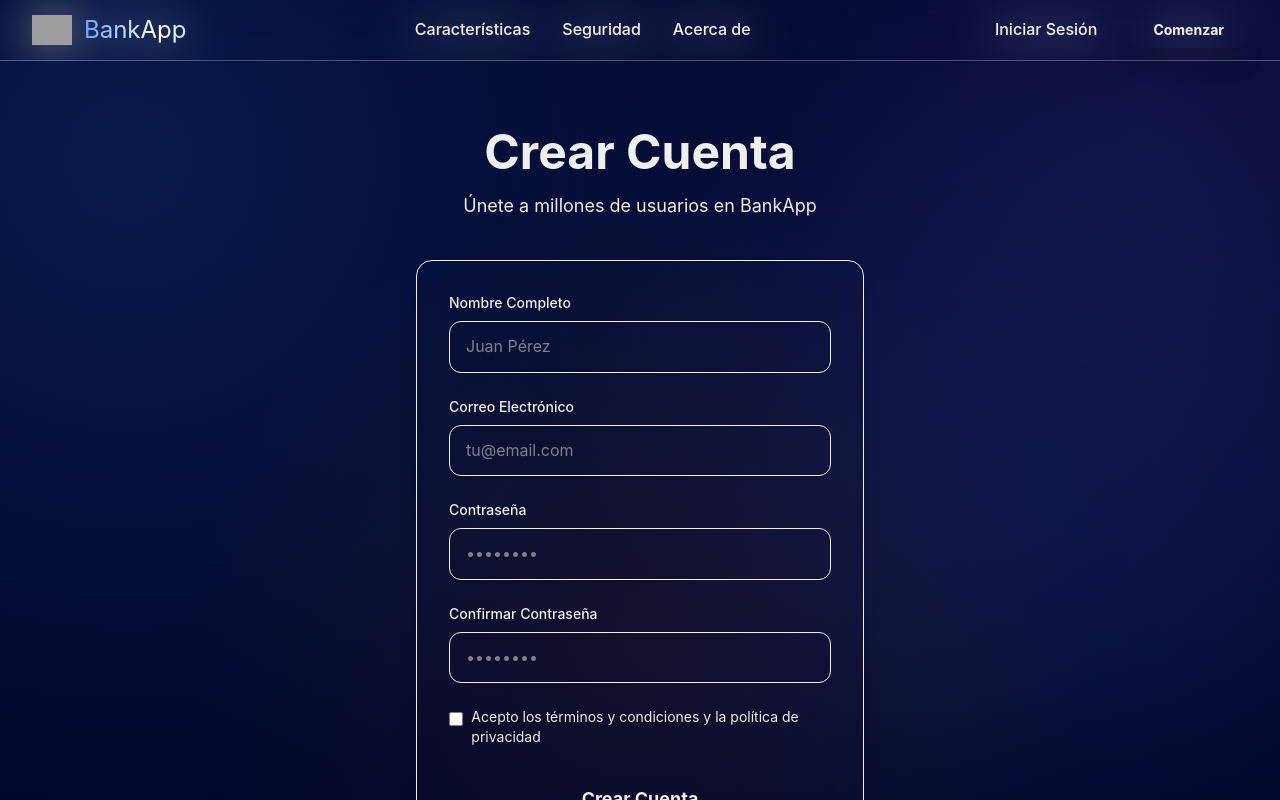
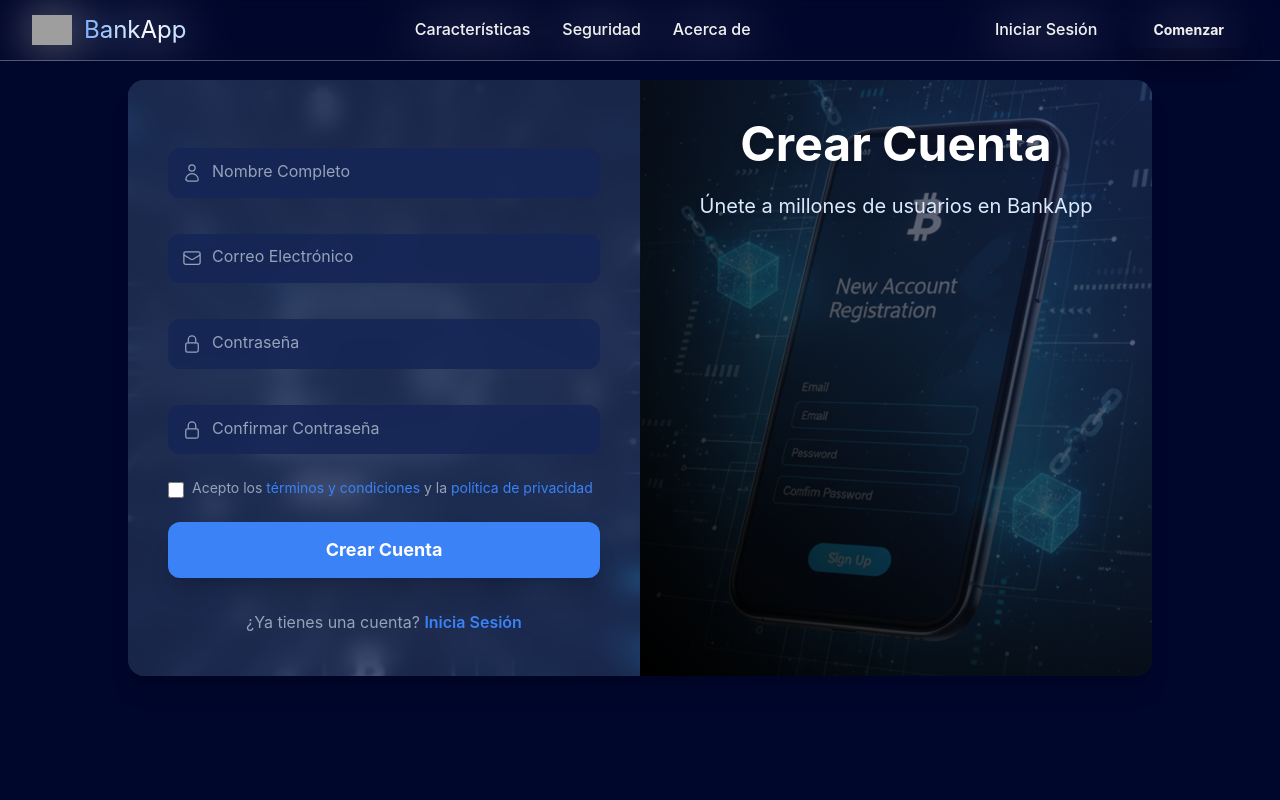
Before and after one commit to Juliorivasz/Bankapp, a React (Vite) app in the folder frontend/: page /register in a window 1280 px wide. Shown: the top 800 px of the page. Built offline with nearby package versions, Linux system fonts and the light colour scheme; grey boxes are pictures that could not be loaded.

Commit message:
changed desing

```diff
--- a/frontend/src/pages/Login-page.tsx
+++ b/frontend/src/pages/Login-page.tsx
@@ -2,14 +2,73 @@
 
 import type React from "react"
 import { Link } from "react-router-dom"
-import { motion } from "framer-motion"
-import { useState } from "react"
+import { AnimatePresence, motion } from "framer-motion"
+import { useMemo, useState } from "react"
 import Navbar from "../components/layout/Navbar"
-import fondoLogin from "/fondo_wallet.webp" // Asegúrate de que esta ruta sea correcta
+import fondoLogin from "/fondo_wallet.webp"
+
+function ValidationItem({ text, valid }: { text: string; valid: boolean }) {
+  return (
+    <motion.div
+      layout
+      initial={{ opacity: 0, x: -10 }}
+      animate={{ opacity: 1, x: 0 }}
+      className={`flex items-center gap-2 text-sm ${
+        valid ? "text-green-400" : "text-[var(--color-muted-foreground)]"
+      }`}
+    >
+      <div
+        className={`w-2 h-2 rounded-full ${
+          valid ? "bg-green-500" : "bg-red-500"
+        }`}
+      />
+      {text}
+    </motion.div>
+  )
+}
 
 export default function LoginPage() {
+  const classInputForm = `peer
+    w-full pl-11 pr-4 py-3
+    bg-blue-950/90 focus:bg-[var(--color-input)]
+    rounded-xl focus:outline-none transition-all`
+
+  const classLabelForm = `
+  absolute
+  text-[var(--color-muted-foreground)]
+  transition-all duration-300
+  transform
+  pointer-events-none
+
+  left-11 top-1/2 scale-100
+
+  peer-focus:top-0
+  peer-focus:left-0
+  peer-focus:scale-100
+  peer-focus:text-sm
+  peer-focus:font-medium
+  peer-focus:text-[var(--color-foreground)]
+
+  peer-[:not(:placeholder-shown)]:top-0
+  peer-[:not(:placeholder-shown)]:left-0
+  peer-[:not(:placeholder-shown)]:scale-100
+  peer-[:not(:placeholder-shown)]:text-sm
+  peer-[:not(:placeholder-shown)]:font-medium
+  peer-[:not(:placeholder-shown)]:text-[var(--color-foreground)]
+  `;
   const [email, setEmail] = useState("")
   const [password, setPassword] = useState("")
+  const [showPasswordChecks, setShowPasswordChecks] = useState(false)
+
+  const validationChecks = useMemo(() => {
+    return [
+      { text: "Mínimo 6 caracteres", valid: password.length >= 6 },
+      { text: "Una mayúscula (A-Z)", valid: /[A-Z]/.test(password) },
+      { text: "Una minúscula (a-z)", valid: /[a-z]/.test(password) },
+      { text: "Un número (0-9)", valid: /[0-9]/.test(password) },
+      { text: "Un carácter especial (!@#...)", valid: /[^A-Za-z0-9]/.test(password) },
+    ]
+  }, [password])
 
   const handleSubmit = (e: React.FormEvent) => {
     e.preventDefault()
@@ -49,7 +108,7 @@
 
                   {/* Icono (sin cambios) */}
                   <div className="absolute inset-y-0 left-0 pl-3.5 flex items-center pointer-events-none z-10 top-7"> {/* 2. Ajustamos 'top' */}
-                    <EmailIcon className="w-5 h-5 text-[var(--color-primary)]" />
+                    <EmailIcon className="w-5 h-5 text-[var(--color-muted-foreground)]" />
                   </div>
 
                   {/* Input (con 'peer') */}
@@ -58,102 +117,36 @@
                     type="email"
                     value={email}
                     onChange={(e) => setEmail(e.target.value)}
-                    className="
-                      peer
-                      w-full pl-11 pr-4 py-3
-                      bg-blue-950/90 focus:bg-[var(--color-input)]
-                      rounded-xl focus:outline-none transition-all
-                    "
-                    placeholder=" " /* <-- Placeholder de espacio (¡obligatorio!) */
+                    className={classInputForm}
+                    placeholder=" "
                     required
                   />
 
                   {/* Label Flotante */}
                   <label
                     htmlFor="email"
-                    className="
-                      absolute
-                      text-[var(--color-muted-foreground)]
-                      transition-all duration-300
-                      transform
-                      pointer-events-none
-
-                      /* 3. Posición por defecto (en el medio, como placeholder) */
-                      left-11 top-1/2 scale-100
-
-                      /* 4. Posición 'flotando' (¡FUERA y ARRIBA!) */
-                      peer-focus:top-0
-                      peer-focus:left-0
-                      peer-focus:scale-100
-                      peer-focus:text-sm
-                      peer-focus:font-medium
-                      peer-focus:text-[var(--color-foreground)]
-
-                      peer-[:not(:placeholder-shown)]:top-0
-                      peer-[:not(:placeholder-shown)]:left-0
-                      peer-[:not(:placeholder-shown)]:scale-100
-                      peer-[:not(:placeholder-shown)]:text-sm
-                      peer-[:not(:placeholder-shown)]:font-medium
-                      peer-[:not(:placeholder-shown)]:text-[var(--color-foreground)]
-                    "
+                    className={classLabelForm}
                   >
                     Correo Electrónico
                   </label>
                 </div>
 
                 {/* --- CAMPO DE CONTRASEÑA --- */}
-                <div className="relative pt-7 mb-[3rem]"> {/* 1. AÑADIMOS PADDING SUPERIOR AL CONTENEDOR */}
-
-                  {/* Icono (ajustado con 'top-7') */}
+                <div className="relative pt-7 mb-6">
                   <div className="absolute inset-y-0 left-0 pl-3.5 flex items-center pointer-events-none z-10 top-7">
-                    <LockIcon className="w-5 h-5 text-[var(--color-primary)]" />
+                    <LockIcon className="w-5 h-5 text-[var(--color-muted-foreground)]" />
                   </div>
-
-                  {/* Input (con 'peer') */}
                   <input
                     id="password"
                     type="password"
                     value={password}
                     onChange={(e) => setPassword(e.target.value)}
-                    className="
-                      peer
-                      w-full pl-11 pr-4 py-3
-                      bg-blue-950/90 focus:bg-[var(--color-input)]
-                      rounded-xl focus:outline-none transition-all
-                    "
-                    placeholder=" " /* <-- Placeholder de espacio */
+                    onFocus={() => setShowPasswordChecks(true)}
+                    className={classInputForm}
+                    placeholder=" "
                     required
                   />
-
-                  {/* Label Flotante */}
-                  <label
-                    htmlFor="password"
-                    className="
-                      absolute
-                      text-[var(--color-muted-foreground)]
-                      transition-all duration-300
-                      transform
-                      pointer-events-none
-
-                      /* Posición por defecto */
-                      left-11 top-1/2 scale-100
-
-                      /* Posición 'flotando' (FUERA y ARRIBA) */
-                      peer-focus:top-0
-                      peer-focus:left-0
-                      peer-focus:scale-100
-                      peer-focus:text-sm
-                      peer-focus:font-medium
-                      peer-focus:text-[var(--color-foreground)]
-
-                      peer-[:not(:placeholder-shown)]:top-0
-                      peer-[:not(:placeholder-shown)]:left-0
-                      peer-[:not(:placeholder-shown)]:scale-100
-                      peer-[:not(:placeholder-shown)]:text-sm
-                      peer-[:not(:placeholder-shown)]:font-medium
-                      peer-[:not(:placeholder-shown)]:text-[var(--color-foreground)]
-                    "
-                  >
+                  <label htmlFor="password" className={classLabelForm}>
                     Contraseña
                   </label>
                 </div>
@@ -170,7 +163,7 @@
 
                 <button
                   type="submit"
-                  className="w-full bg-[var(--color-button)] text-primary-foreground py-3.5 rounded-xl font-bold text-lg hover:bg-primary/90 transition-all hover:scale-[1.02] shadow-xl"
+                  className="w-full cursor-pointer bg-[var(--color-button)] text-primary-foreground py-3.5 rounded-xl font-bold text-lg hover:bg-primary/90 transition-all hover:scale-[1.02] shadow-xl"
                 >
                   Iniciar Sesión
                 </button>
@@ -188,6 +181,32 @@
 
             {/* --- Columna Derecha (La otra mitad de la imagen de fondo) --- */}
             <div className="hidden lg:block lg:w-1/2 relative">
+              <div className="relative z-10 pt-10 px-12">
+                <AnimatePresence mode="wait">
+                  {showPasswordChecks && (
+                    // Si 'showPasswordChecks' es true, muestra la lista
+                    <motion.div
+                      key="checks"
+                      initial={{ opacity: 0, y: 10 }}
+                      animate={{ opacity: 1, y: 0 }}
+                      exit={{ opacity: 0, y: -10 }}
+                      transition={{ duration: 0.4, ease: "easeOut" }}
+                      className="bg-black/40 backdrop-blur-md p-6 rounded-xl border border-white/10 shadow-2xl"
+                    >
+                      <h3 className="text-lg font-semibold text-white mb-4">Requisitos de Contraseña</h3>
+                      <div className="space-y-3">
+                        {validationChecks.map((check, index) => (
+                          <ValidationItem
+                            key={index}
+                            text={check.text}
+                            valid={check.valid}
+                          />
+                        ))}
+                      </div>
+                    </motion.div>
+                  )}
+                </AnimatePresence>
+              </div>
                 <div className="
                   absolute inset-0 w-full h-full
                   bg-gradient-to-bl
@@ -209,7 +228,7 @@
   )
 }
 
-// --- Componentes de Iconos (sin cambios) ---
+// --- Componentes de Iconos ---
 function EmailIcon(props: React.SVGProps<SVGSVGElement>) {
   return (
     <svg xmlns="http://www.w3.org/2000/svg" fill="none" viewBox="0 0 24 24" strokeWidth={1.5} stroke="currentColor" {...props}>
--- a/frontend/src/pages/Register-page.tsx
+++ b/frontend/src/pages/Register-page.tsx
@@ -1,17 +1,76 @@
 "use client"
 
 import type React from "react"
+import { Link } from "react-router-dom"
+import { AnimatePresence, motion } from "framer-motion"
+import { useMemo, useState } from "react"
+import Navbar from "../components/layout/Navbar"
+import fondoRegister from "/fondo_register.webp"
 
-import { Link } from "react-router-dom"
-import { motion } from "framer-motion"
-import { useState } from "react"
-import Navbar from "../components/layout/Navbar"
+function ValidationItem({ text, valid }: { text: string; valid: boolean }) {
+  return (
+    <motion.div
+      layout
+      initial={{ opacity: 0, x: -10 }}
+      animate={{ opacity: 1, x: 0 }}
+      className={`flex items-center gap-2 text-sm ${
+        valid ? "text-green-400" : "text-[var(--color-muted-foreground)]"
+      }`}
+    >
+      <div
+        className={`w-2 h-2 rounded-full ${
+          valid ? "bg-green-500" : "bg-red-500"
+        }`}
+      />
+      {text}
+    </motion.div>
+  )
+}
 
 export default function RegisterPage() {
+  const classInputForm = `peer
+    w-full pl-11 pr-4 py-3
+    bg-blue-950/90 focus:bg-[var(--color-input)]
+    rounded-xl focus:outline-none transition-all`
+
+  const classLabelForm = `
+  absolute
+  text-[var(--color-muted-foreground)]
+  transition-all duration-300
+  transform
+  pointer-events-none
+
+  left-11 top-1/2 scale-100
+
+  peer-focus:top-0
+  peer-focus:left-0
+  peer-focus:scale-100
+  peer-focus:text-sm
+  peer-focus:font-medium
+  peer-focus:text-[var(--color-foreground)]
+
+  peer-[:not(:placeholder-shown)]:top-0
+  peer-[:not(:placeholder-shown)]:left-0
+  peer-[:not(:placeholder-shown)]:scale-100
+  peer-[:not(:placeholder-shown)]:text-sm
+  peer-[:not(:placeholder-shown)]:font-medium
+  peer-[:not(:placeholder-shown)]:text-[var(--color-foreground)]
+  `;
   const [name, setName] = useState("")
   const [email, setEmail] = useState("")
   const [password, setPassword] = useState("")
   const [confirmPassword, setConfirmPassword] = useState("")
+  const [showPasswordChecks, setShowPasswordChecks] = useState(false)
+
+  const validationChecks = useMemo(() => {
+    return [
+      { text: "Mínimo 6 caracteres", valid: password.length >= 6 },
+      { text: "Una mayúscula (A-Z)", valid: /[A-Z]/.test(password) },
+      { text: "Una minúscula (a-z)", valid: /[a-z]/.test(password) },
+      { text: "Un número (0-9)", valid: /[0-9]/.test(password) },
+      { text: "Un carácter especial (!@#...)", valid: /[^A-Za-z0-9]/.test(password) },
+    ]
+  }, [password])
 
   const handleSubmit = (e: React.FormEvent) => {
     e.preventDefault()
@@ -19,88 +78,133 @@
   }
 
   return (
-    <div className="min-h-screen">
+    <div className="min-h-screen bg-[var(--color-background)]">
       <Navbar />
 
-      <div className="pt-32 pb-20 px-6 lg:px-8">
-        <div className="max-w-md mx-auto">
-          <motion.div initial={{ opacity: 0, y: 20 }} animate={{ opacity: 1, y: 0 }} transition={{ duration: 0.6 }}>
-            <div className="text-center mb-10">
-              <h1 className="text-4xl sm:text-5xl font-bold mb-4">Crear Cuenta</h1>
-              <p className="text-lg text-muted-foreground">Únete a millones de usuarios en BankApp</p>
-            </div>
-
-            <div className="bg-card border  rounded-2xl p-8 shadow-xl">
-              <form onSubmit={handleSubmit} className="space-y-6">
-                <div>
-                  <label htmlFor="name" className="block text-sm font-medium mb-2">
-                    Nombre Completo
-                  </label>
+      <div className="pt-20 pb-20 px-6 lg:px-8">
+        <div className="max-w-5xl mx-auto">
+          <motion.div
+            initial={{ opacity: 0, y: 20 }}
+            animate={{ opacity: 1, y: 0 }}
+            transition={{ duration: 0.6 }}
+            className="
+              relative
+              flex overflow-hidden
+              rounded-2xl shadow-xl
+              lg:bg-cover lg:bg-center lg:bg-no-repeat
+            "
+            style={{
+              backgroundImage: `url(${fondoRegister})`,
+            }}>
+            {/* --- Columna Izquierda (Formulario) --- */}
+            <div className="w-full lg:w-1/2 p-8 sm:p-10 bg-blue-950/70 backdrop-blur-md relative z-10">
+              {/* 4. Formulario con 'space-y-8' para más espacio */}
+              <form
+                onSubmit={handleSubmit}
+                className="space-y-6">
+                {/* --- Campo Nombre (Floating Label) --- */}
+                <div className="relative pt-7 mb-2">
+                  <div className="absolute inset-y-0 left-0 pl-3.5 flex items-center pointer-events-none z-10 top-7">
+                    <UserIcon className="w-5 h-5 text-[var(--color-muted-foreground)]" />
+                  </div>
                   <input
                     id="name"
                     type="text"
                     value={name}
                     onChange={(e) => setName(e.target.value)}
-                    className="w-full px-4 py-3 border  rounded-xl focus:outline-none focus:ring-2 focus:ring-primary transition-all"
-                    placeholder="Juan Pérez"
+                    className={classInputForm}
+                    placeholder=" "
                     required
                   />
+                  <label
+                    htmlFor="name"
+                    className={classLabelForm}>
+                    Nombre Completo
+                  </label>
                 </div>
 
-                <div>
-                  <label htmlFor="email" className="block text-sm font-medium mb-2">
-                    Correo Electrónico
-                  </label>
+                {/* --- Campo Email (Floating Label) --- */}
+                <div className="relative pt-7 mb-2">
+                  <div className="absolute inset-y-0 left-0 pl-3.5 flex items-center pointer-events-none z-10 top-7">
+                    <EmailIcon className="w-5 h-5 text-[var(--color-muted-foreground)]" />
+                  </div>
                   <input
                     id="email"
                     type="email"
                     value={email}
                     onChange={(e) => setEmail(e.target.value)}
-                    className="w-full px-4 py-3 border  rounded-xl focus:outline-none focus:ring-2 focus:ring-primary transition-all"
-                    placeholder="tu@email.com"
+                    className={classInputForm}
+                    placeholder=" "
                     required
                   />
+                  <label
+                    htmlFor="email"
+                    className={classLabelForm}>
+                    Correo Electrónico
+                  </label>
                 </div>
 
-                <div>
-                  <label htmlFor="password" className="block text-sm font-medium mb-2">
-                    Contraseña
-                  </label>
+                {/* --- Campo Contraseña (Floating Label) --- */}
+                <div className="relative pt-7 mb-2">
+                  <div className="absolute inset-y-0 left-0 pl-3.5 flex items-center pointer-events-none z-10 top-7">
+                    <LockIcon className="w-5 h-5 text-[var(--color-muted-foreground)]" />
+                  </div>
                   <input
                     id="password"
                     type="password"
                     value={password}
                     onChange={(e) => setPassword(e.target.value)}
-                    className="w-full px-4 py-3 border  rounded-xl focus:outline-none focus:ring-2 focus:ring-primary transition-all"
-                    placeholder="••••••••"
+                    onFocus={() => setShowPasswordChecks(true)} // 4. ACTIVAR LA LISTA AL HACER FOCUS
+                    className={classInputForm}
+                    placeholder=" "
                     required
                   />
+                  <label
+                    htmlFor="password"
+                    className={classLabelForm}>
+                    Contraseña
+                  </label>
                 </div>
 
-                <div>
-                  <label htmlFor="confirmPassword" className="block text-sm font-medium mb-2">
-                    Confirmar Contraseña
-                  </label>
+                {/* Confirmar Contraseña */}
+                <div className="relative pt-7 mb-2">
+                  <div className="absolute inset-y-0 left-0 pl-3.5 flex items-center pointer-events-none z-10 top-7">
+                    <LockIcon className="w-5 h-5 text-[var(--color-muted-foreground)]" />
+                  </div>
                   <input
                     id="confirmPassword"
                     type="password"
                     value={confirmPassword}
                     onChange={(e) => setConfirmPassword(e.target.value)}
-                    className="w-full px-4 py-3 border rounded-xl focus:outline-none focus:ring-2 focus:ring-primary transition-all"
-                    placeholder="••••••••"
+                    onFocus={() => setShowPasswordChecks(true)} // 4. ACTIVAR LA LISTA AL HACER FOCUS
+                    className={classInputForm}
+                    placeholder=" "
                     required
                   />
+                  <label
+                    htmlFor="confirmPassword"
+                    className={classLabelForm}>
+                    Confirmar Contraseña
+                  </label>
                 </div>
 
-                <div className="flex items-start gap-2">
-                  <input type="checkbox" className="w-4 h-4 mt-1 rounded " required />
-                  <label className="text-sm text-muted-foreground">
+                <div className="flex items-start gap-2 my-6">
+                  <input
+                    type="checkbox"
+                    className="w-4 h-4 mt-1 rounded border-[var(--color-border)] bg-[var(--color-input)]"
+                    required
+                  />
+                  <label className="text-sm text-[var(--color-muted-foreground)]">
                     Acepto los{" "}
-                    <a href="#" className="text-primary hover:underline">
+                    <a
+                      href="#"
+                      className="text-[var(--color-primary)] hover:underline">
                       términos y condiciones
                     </a>{" "}
                     y la{" "}
-                    <a href="#" className="text-primary hover:underline">
+                    <a
+                      href="#"
+                      className="text-[var(--color-primary)] hover:underline">
                       política de privacidad
                     </a>
                   </label>
@@ -108,24 +212,105 @@
 
                 <button
                   type="submit"
-                  className="w-full bg-foreground text-background py-3.5 rounded-xl font-bold text-lg hover:bg-foreground/90 transition-all hover:scale-[1.02] shadow-xl"
-                >
+                  className="w-full bg-[var(--color-primary)] text-[var(--color-primary-foreground)] py-3.5 rounded-xl font-bold text-lg hover:bg-[var(--color-primary)]/90 transition-all hover:scale-[1.02] shadow-xl">
                   Crear Cuenta
                 </button>
               </form>
 
               <div className="mt-8 text-center">
-                <p className="text-muted-foreground">
+                <p className="text-[var(--color-muted-foreground)]">
                   ¿Ya tienes una cuenta?{" "}
-                  <Link to="/login" className="text-primary font-semibold hover:underline">
+                  <Link
+                    to="/login"
+                    className="text-[var(--color-primary)] font-semibold hover:underline">
                     Inicia Sesión
                   </Link>
                 </p>
               </div>
             </div>
+
+            {/* --- Columna Derecha (Imagen) --- */}
+            {/* 5. Revela la 2da mitad del fondo y aplica el 'fade' */}
+            <div className="hidden lg:block lg:w-1/2 relative">
+              <div className="text-center relative z-10 pt-10 px-8">
+                <motion.div
+                  key="intro"
+                  initial={{ opacity: 0 }}
+                  animate={{ opacity: 1 }}
+                  exit={{ opacity: 0 }}
+                  className="text-center">
+                  <h1 className="text-5xl font-bold mb-6 text-white drop-shadow-lg">Crear Cuenta</h1>
+                  <p className="text-xl text-blue-100 drop-shadow-md">Únete a millones de usuarios en BankApp</p>
+                </motion.div>
+              </div>
+              <div className="relative z-10 pt-20 px-12">
+                <AnimatePresence mode="wait">
+                  {showPasswordChecks && (
+                    <motion.div
+                      key="checks"
+                      initial={{ opacity: 0, y: 10 }}
+                      animate={{ opacity: 1, y: 0 }}
+                      exit={{ opacity: 0, y: -10 }}
+                      transition={{ duration: 0.4, ease: "easeOut" }}
+                      className="bg-black/40 backdrop-blur-md p-6 rounded-xl border border-white/10 shadow-2xl">
+                      <h3 className="text-lg font-semibold text-white mb-4">Requisitos de Contraseña</h3>
+                      <div className="space-y-3">
+                        {validationChecks.map((check, index) => (
+                          <ValidationItem
+                            key={index}
+                            text={check.text}
+                            valid={check.valid}
+                          />
+                        ))}
+                      </div>
+                    </motion.div>
+                  )}
+                </AnimatePresence>
+              </div>
+              <div
+                className="
+                  absolute inset-0 w-full h-full
+                  bg-gradient-to-bl
+                  from-blue-950/70
+                  to-transparent
+                "></div>
+              <div
+                className="
+                  absolute inset-0 w-full h-full
+                  bg-gradient-to-tr
+                  from-black
+                  to-transparent
+                "></div>
+            </div>
           </motion.div>
         </div>
       </div>
     </div>
-  )
+  );
 }
+
+// --- Componentes de Iconos ---
+
+function UserIcon(props: React.SVGProps<SVGSVGElement>) {
+  return (
+    <svg xmlns="http://www.w3.org/2000/svg" fill="none" viewBox="0 0 24 24" strokeWidth={1.5} stroke="currentColor" {...props}>
+      <path strokeLinecap="round" strokeLinejoin="round" d="M15.75 6a3.75 3.75 0 11-7.5 0 3.75 3.75 0 017.5 0zM4.501 20.118a7.5 7.5 0 0114.998 0A1.75 1.75 0 0118 21.75H6.75a1.75 1.75 0 01-1.249-1.632z" />
+    </svg>
+  );
+}
+
+function EmailIcon(props: React.SVGProps<SVGSVGElement>) {
+  return (
+    <svg xmlns="http://www.w3.org/2000/svg" fill="none" viewBox="0 0 24 24" strokeWidth={1.5} stroke="currentColor" {...props}>
+      <path strokeLinecap="round" strokeLinejoin="round" d="M21.75 6.75v10.5a2.25 2.25 0 01-2.25 2.25h-15a2.25 2.25 0 01-2.25-2.25V6.75m19.5 0A2.25 2.25 0 0019.5 4.5h-15a2.25 2.25 0 00-2.25 2.25m19.5 0v.243a2.25 2.25 0 01-1.07 1.916l-7.5 4.615a2.25 2.25 0 01-2.36 0L3.32 8.91a2.25 2.25 0 01-1.07-1.916V6.75" />
+    </svg>
+  );
+}
+
+function LockIcon(props: React.SVGProps<SVGSVGElement>) {
+  return (
+    <svg xmlns="http://www.w3.org/2000/svg" fill="none" viewBox="0 0 24 24" strokeWidth={1.5} stroke="currentColor" {...props}>
+      <path strokeLinecap="round" strokeLinejoin="round" d="M16.5 10.5V6.75a4.5 4.5 0 00-9 0v3.75m-.75 11.25h10.5a2.25 2.25 0 002.25-2.25v-6.75a2.25 2.25 0 00-2.25-2.25H6.75a2.25 2.25 0 00-2.25 2.25v6.75a2.25 2.25 0 002.25 2.25z" />
+    </svg>
+  );
+}
```
Also changed, not shown: frontend/public/fondo_register.webp (added).
